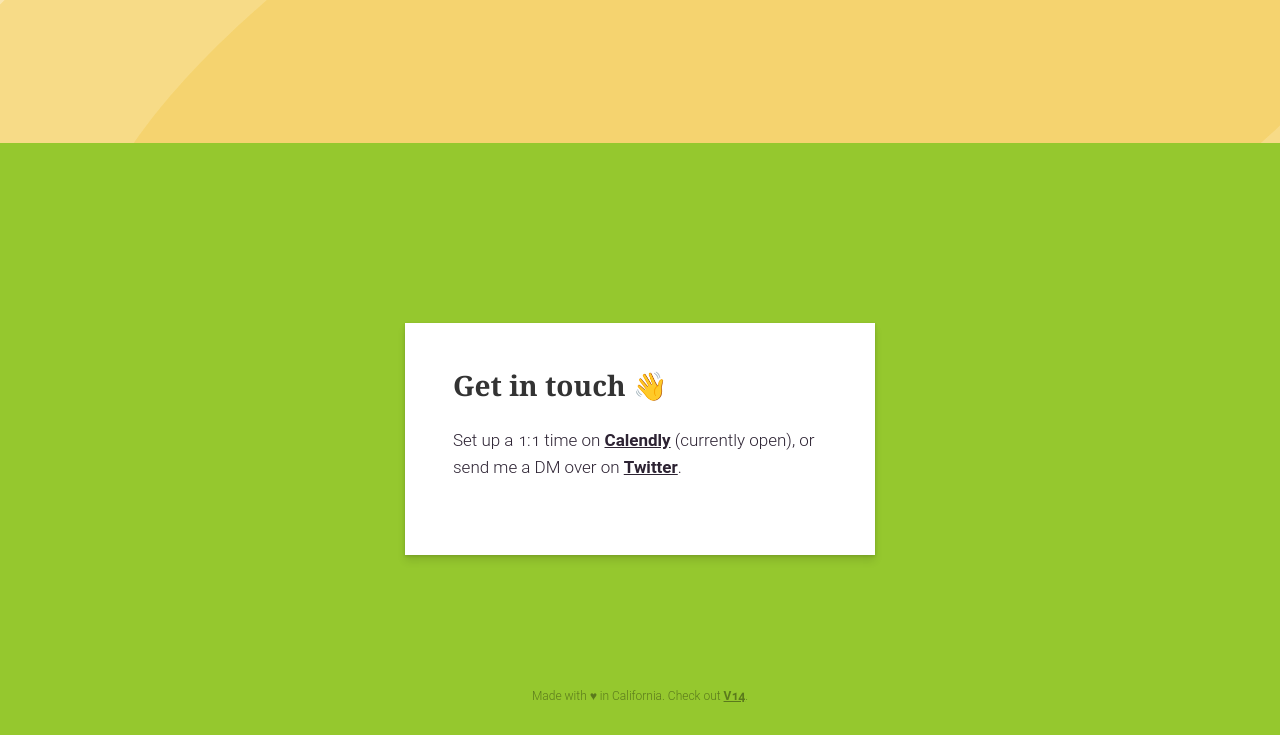
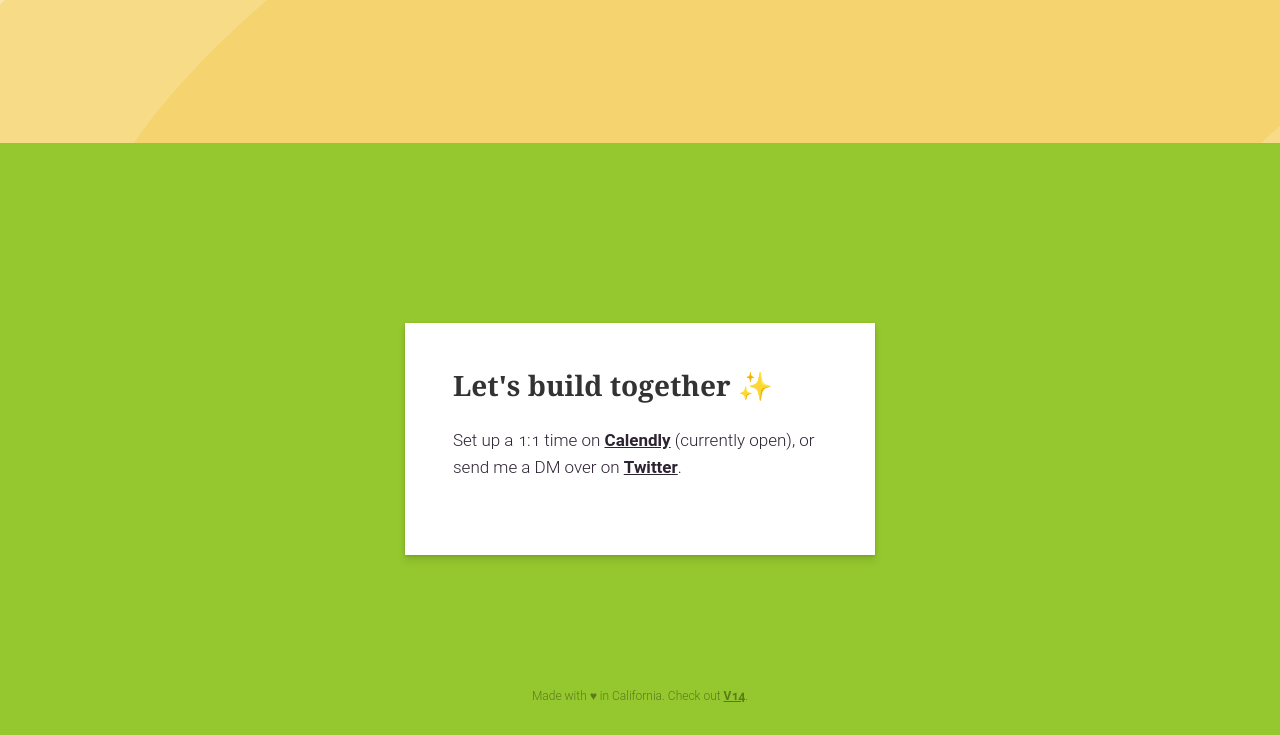
Before and after one commit to paulmederos/pm15, a plain HTML site: page index.html in a window 1280 px wide. Shown: the part 1481-2216 px from the top of the page. Drawn offline with Linux system fonts and the light colour scheme.

Commit message:
Copy tweak

```diff
--- a/index.html
+++ b/index.html
@@ -127,7 +127,7 @@
     <section class="contact animated animated-mid fadeInUp">
       <div class="wrap">
         <div class="a-floating-card-maybe-what-do-you-think-this-is-omg">
-          <h2>Get in touch 👋 </h2>
+          <h2>Let's build together ✨</h2>
           <p style="line-height:1.6">
             Set up a 1:1 time on <a href="https://calendly.com/pvm/30min" target="_blank">Calendly</a> (currently open),
             or send me a DM over on <a href="https://www.twitter.com/pvm" target="_blank">Twitter</a>.
```
